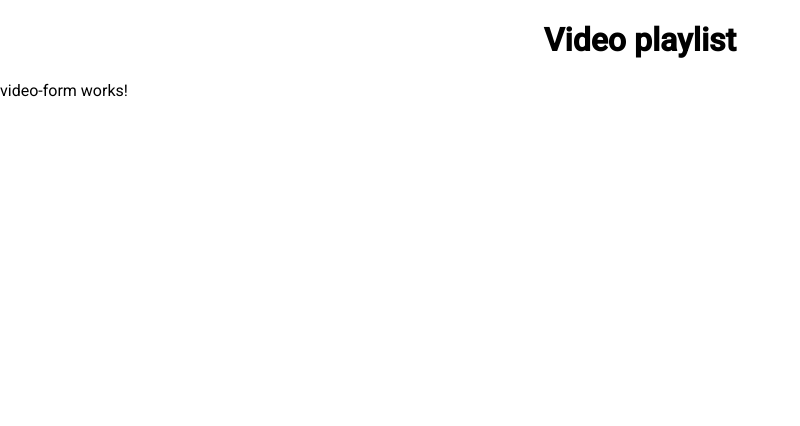
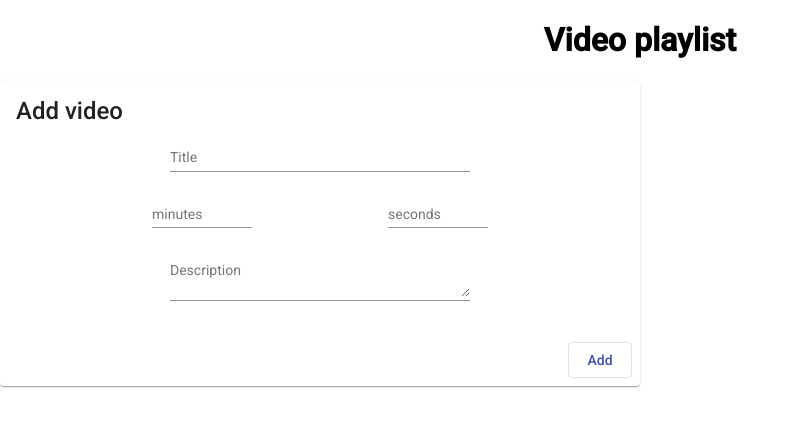
Before and after one commit to starlord0302/video-playlist, an Angular app: page /add-video in a window 1280 px wide. Shown: the top 426 px of the page, without its empty margins (0-800 px from the left). Built offline with nearby package versions, Linux system fonts and the light colour scheme.

Commit message:
feat(video/video-form): add input fields to form

```diff
--- a/src/app/app.module.ts
+++ b/src/app/app.module.ts
@@ -1,5 +1,6 @@
 import { BrowserModule } from '@angular/platform-browser';
 import { NgModule } from '@angular/core';
+import { FormsModule, ReactiveFormsModule } from '@angular/forms';
 
 import { AppComponent } from './app.component';
 import { BrowserAnimationsModule } from '@angular/platform-browser/animations';
@@ -9,6 +10,8 @@ import { HttpClientModule } from '@angular/common/http';
 import { MatCardModule } from '@angular/material/card';
 import { MatTableModule } from '@angular/material/table';
 import { MatButtonModule } from '@angular/material/button';
+import { MatFormFieldModule } from '@angular/material/form-field';
+import { MatInputModule } from '@angular/material/input';
 import { AppRoutingModule } from './app-routing.module';
 import { PageNotFoundComponent } from './page-not-found/page-not-found.component';
 import { VideoFormComponent } from './video/video-form/video-form.component';
@@ -26,9 +29,12 @@ import { VideoTableComponent } from './video/video-table/video-table.component';
     BrowserModule,
     BrowserAnimationsModule,
     HttpClientModule,
+    ReactiveFormsModule,
     MatCardModule,
     MatTableModule,
     MatButtonModule,
+    MatFormFieldModule,
+    MatInputModule,
     AppRoutingModule
   ],
   providers: [VideoService],
--- a/src/app/video/video-form/video-form.component.html
+++ b/src/app/video/video-form/video-form.component.html
@@ -1 +1,28 @@
-<p>video-form works!</p>
+<form [formGroup]="videoForm">
+  <mat-card class="video-form">
+    <mat-card-title>Add video</mat-card-title>
+    <mat-card-content>
+      <div class="form-fields">
+        <mat-form-field>
+          <input matInput placeholder="Title" />
+        </mat-form-field>
+
+        <div class="video-length">
+          <mat-form-field class="input-length">
+            <input type="number" matInput placeholder="minutes" />
+          </mat-form-field>
+          <mat-form-field class="input-length">
+            <input type="number" matInput placeholder="seconds" />
+          </mat-form-field>
+        </div>
+
+        <mat-form-field>
+          <textarea matInput placeholder="Description"></textarea>
+        </mat-form-field>
+      </div>
+    </mat-card-content>
+    <mat-card-actions>
+      <button mat-stroked-button type="submit" color="primary">Add</button>
+    </mat-card-actions>
+  </mat-card>
+</form>
--- a/src/app/video/video-form/video-form.component.scss
+++ b/src/app/video/video-form/video-form.component.scss
@@ -0,0 +1,26 @@
+
+.mat-form-field {
+  width: 300px;
+}
+
+.input-length {
+  width: 100px;
+}
+
+.mat-card-content {
+  text-align: center;
+}
+
+.form-fields {
+  margin: 0 auto;
+}
+
+.video-length {
+  display: flex;
+  justify-content: space-evenly;
+}
+
+.mat-card-actions {
+  display: flex;
+  flex-direction: row-reverse;
+}
--- a/src/app/video/video-form/video-form.component.ts
+++ b/src/app/video/video-form/video-form.component.ts
@@ -1,15 +1,20 @@
-import { Component, OnInit } from '@angular/core';
+import { Component, OnInit } from "@angular/core";
+import { FormBuilder } from "@angular/forms";
 
 @Component({
-  selector: 'app-video-form',
-  templateUrl: './video-form.component.html',
-  styleUrls: ['./video-form.component.scss']
+  selector: "app-video-form",
+  templateUrl: "./video-form.component.html",
+  styleUrls: ["./video-form.component.scss"]
 })
 export class VideoFormComponent implements OnInit {
+  videoForm = this.formBuilder.group({
+    title: [""],
+    minutes: [""],
+    seconds: [""],
+    description: [""]
+  });
 
-  constructor() { }
+  constructor(private formBuilder: FormBuilder) {}
 
-  ngOnInit() {
-  }
-
+  ngOnInit() {}
 }
```
